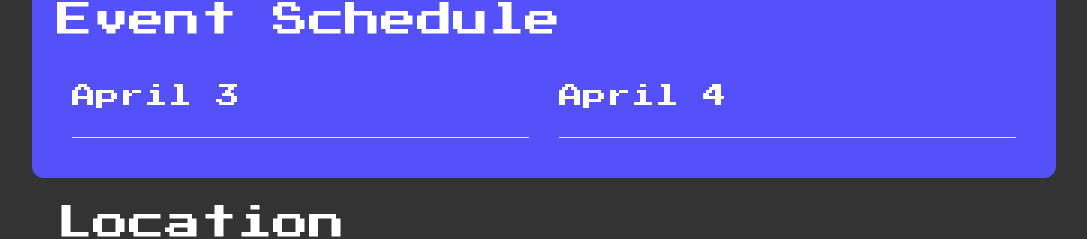
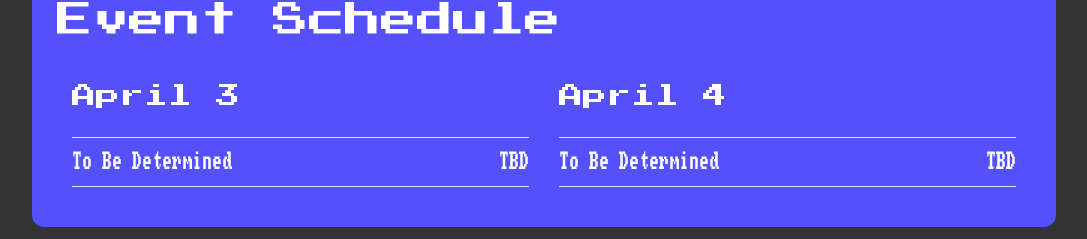
Before and after one commit to uark-acm/hoghacks, a Next.js app: page / in a window 1280 px wide. Shown: the part 1243-1482 px from the top of the page, without its empty margins (96-1183 px from the left). Built offline with nearby package versions, Linux system fonts and the light colour scheme.

Commit message:
Updating schedule

```diff
--- a/EDITME.ts
+++ b/EDITME.ts
@@ -55,9 +55,17 @@ export const locationInformation = ['J.B. Hunt Transport Services Inc. Center fo
  * Here is the schedules, which are just listed as a title and time. Separated by the day which they occur
  */
 export const day1Schedule = [
+    {
+        name: 'To Be Determined',
+        time: 'TBD'
+    }
 ];
 
 export const day2Schedule = [
+    {
+        name: 'To Be Determined',
+        time: 'TBD'
+    }
 ];
 
 /**
```
